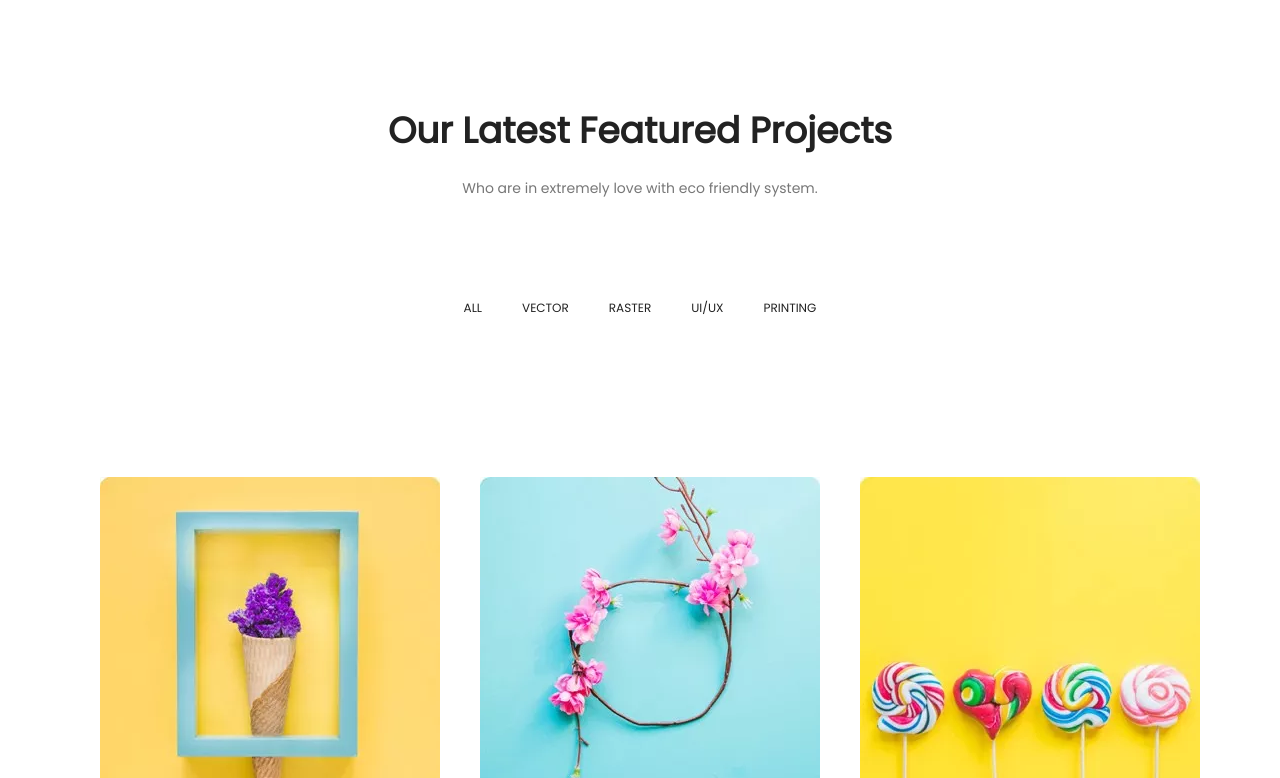
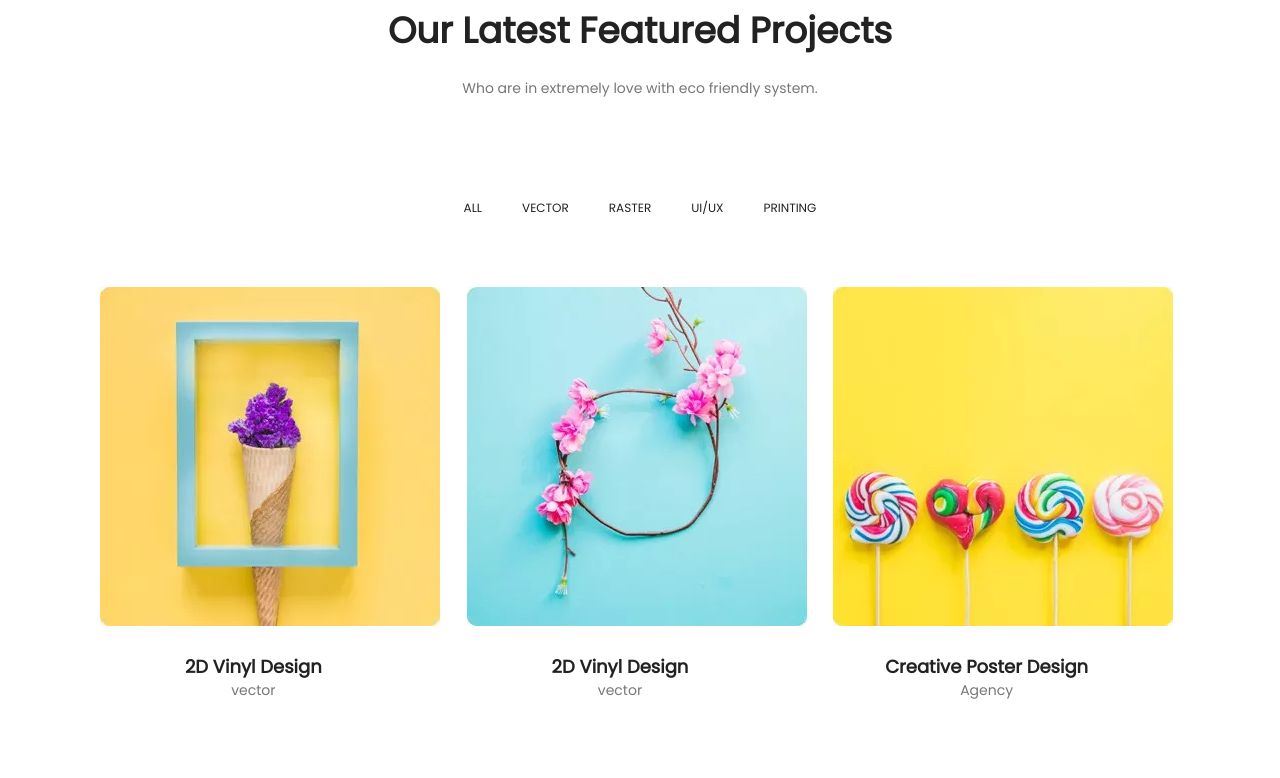
Before and after one commit to front-end-by-rimantas/43-grupe-portfolio-personal, a website: page index.html in a window 1280 px wide. Shown: the part 1130-1908 px from the top of the page. Drawn offline with Linux system fonts and the light colour scheme.

Commit message:
Our Latest Featured Projects

```diff
--- a/css/pages/home.css
+++ b/css/pages/home.css
@@ -2,7 +2,7 @@
 @import '../base/base.css';
 @import '../base/layout.css';
 @import '../components/text-styles.css';
-@import '../commponents/header.css';
+@import '../components/header.css';
 @import '../components/counter.css';
 @import '../components/button.css';
 
@@ -37,6 +37,15 @@
 /* My Offered Services: end */
 
 /* Blue section count: start */
+h3 {
+    text-transform: capitalize;
+    font-size: 36px;
+}
+
+p {
+    color: rgb(119, 119, 119);
+    font-size: 14px;
+}
 /* Blue section count: end */
 
 /* Our Latest Featured Projects: start */
@@ -54,13 +63,50 @@
     justify-content: center;
     gap: 40px;
 }
-.vectors > .vector {
+.vector {
    text-align: center;
-   list-style: none;
    color: #222;
    font-size: 12px;
    font-weight: 500;
    margin-top: 40px;
+   text-decoration: none;
+}
+.vector:hover {
+    color: #8490ff;
+}
+.gallery > .gallery-display {
+    margin-top: -90px;
+}
+.pic-gallery {
+    text-align: center;
+    max-width: 1100px;
+}
+.gallery-img {
+    max-width: 100%;
+    max-height: 100%;
+}
+.gallery-description {
+    padding: 20px 0px;
+}
+.gallery-description > h4 {
+    color: #222222;
+    font-size: 18px;
+    font-weight: 600;
+}
+.gallery-description > div {
+    color: #777777;
+    font-size: 14px;
+    font-weight: 300;
+}
+@media only screen and (max-width: 425px) {
+    .pic-wrap > img {
+        height: auto;
+        width: 90%;
+    }
+    .vectors {
+        flex-wrap: wrap;
+        gap: 0px 20px;
+    }
 }
 
 /* Our Latest Featured Projects: end */
@@ -72,15 +118,6 @@
 /* Latest Posts From Our Blog: end */
 
 /* Blue labels section: start */
-h3 {
-    text-transform: capitalize;
-    font-size: 36px;
-}
-
-p {
-    color: rgb(119, 119, 119);
-    font-size: 14px;
-}
 /* Blue labels section: end */
 
 /* footer: start */
--- a/index.html
+++ b/index.html
@@ -25,27 +25,6 @@
                     <a href="#">CONTACT</a>
                 </nav>
            </div>
-        </div>
-      </header>
-
-    <main>
-        <section>
-            SECTION 1
-        </section>
-
-        <section>
-            SECTION 2
-        </section>
-
-        <section>
-            SECTION 3
-        </section>
-    </main>
-
-    <header>
-        <div>
-            <img src="" alt="">
-            <nav></nav>
         </div>
     </header>
 
@@ -103,19 +82,19 @@
         <!-- Blue section count: end -->
 
         <!-- Our Latest Featured Projects: start -->
-        <section class="container">
+        <section class="container gallery">
             <div class="row">
                 <div class="col-12 future-projects">
                     <h2 class="topic">Our Latest Featured Projects</h2>
                     <p class="text">Who are in extremely love with eco friendly system.</p>
                 </div>
-                <ul class="col-4 vectors ml-4">
-                    <li class="vector">ALL</li>
-                    <li class="vector">VECTOR</li>
-                    <li class="vector">RASTER</li>
-                    <li class="vector">UI/UX</li>
-                    <li class="vector">PRINTING</li>
-                </ul>
+                <div class="col-4 vectors ml-4 col-lg-4">
+                    <a class="vector" href="#">ALL</a>
+                    <a class="vector" href="#">VECTOR</a>
+                    <a class="vector" href="#">RASTER</a>
+                    <a class="vector" href="#">UI/UX</a>
+                    <a class="vector" href="#">PRINTING</a>
+                </div>
             </div>
             <div class="container gallery-display">
                 <div class="pic-gallery row">
```
Also changed, not shown: css/components/header.css (renamed from css/commponents/header.css). Lines whose indentation alone changed are shown as unchanged.
